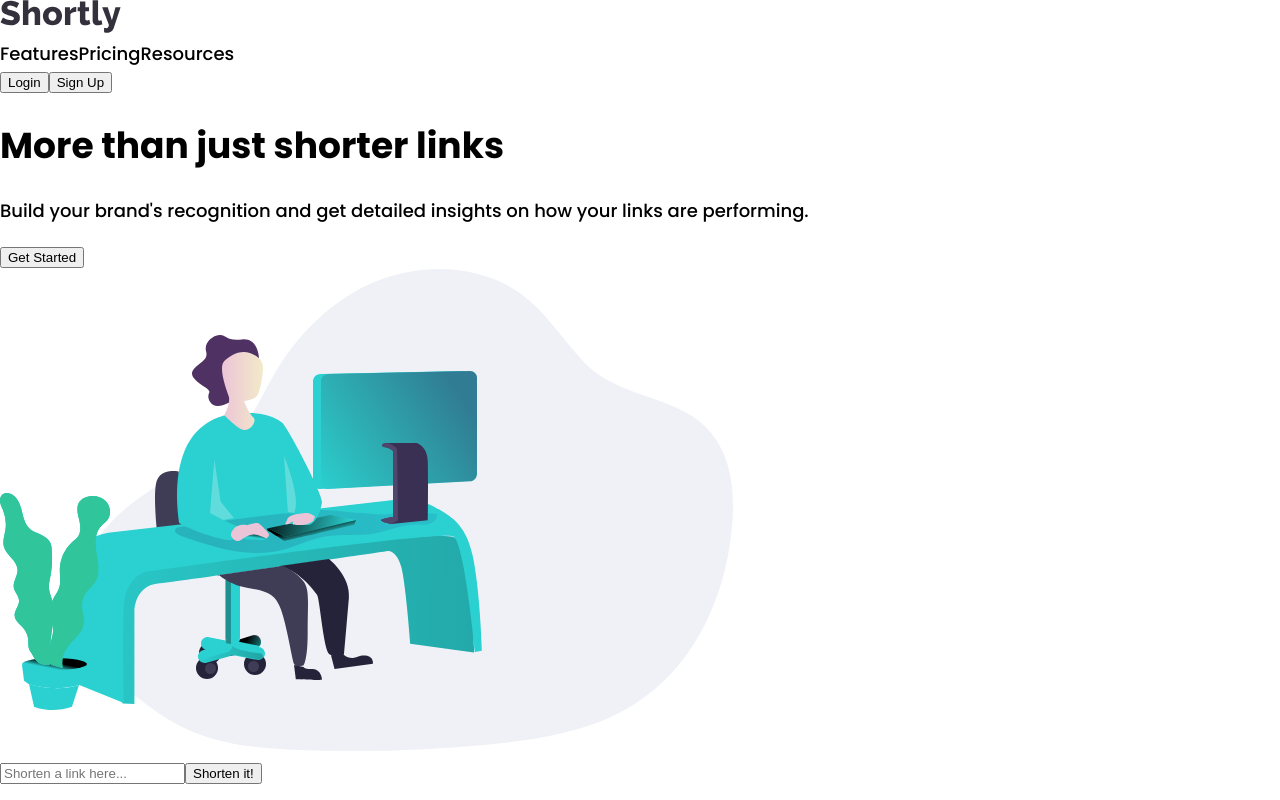
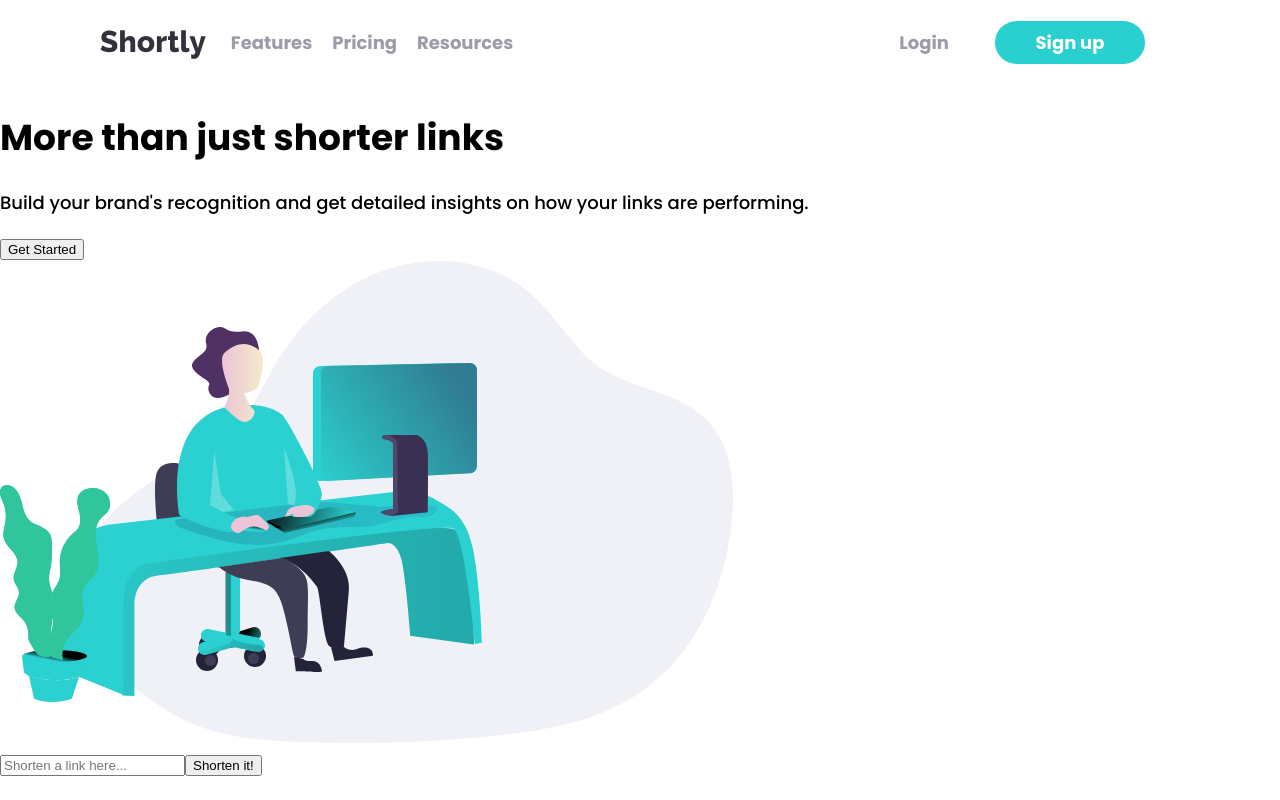
Before and after one commit to yogmel/shortly-test, a Next.js app: page / in a window 1280 px wide. Shown: the top 800 px of the page. Built offline with nearby package versions, Linux system fonts and the light colour scheme.

Commit message:
style: style navbar, create button and migrate to scss - Move general styles to shared/styles

```diff
--- /dev/null
+++ b/view/shared/components/Button.tsx
@@ -0,0 +1,22 @@
+import { ReactNode } from "react";
+import buttonStyles from "./styles/Button.module.scss";
+
+export enum ButtonType {
+  Primary = "primary",
+  Link = "link",
+}
+
+interface ButtonProps {
+  type: ButtonType;
+  children: ReactNode;
+}
+
+export function Button(props: ButtonProps) {
+  const { type, children } = props;
+
+  const style = buttonStyles[type];
+
+  return (
+    <button className={`${buttonStyles.button} ${style}`}>{children}</button>
+  );
+}
--- a/view/shared/components/Navbar.tsx
+++ b/view/shared/components/Navbar.tsx
@@ -1,16 +1,41 @@
 import Link from "next/link";
-import React from "react";
+import React, { useCallback, useState } from "react";
 import Image from "next/image";
 import Logo from "./../assets/images/logo.svg";
+import navbarStyles from "./styles/Navbar.module.scss";
+import layoutStyles from "./../styles/Layout.module.scss";
+import { Button, ButtonType } from "./Button";
 
 export default function Navbar() {
+  const [mobileMenuOpen, setMobileMenuOpen] = useState(false);
+
+  const toggleMobileMenu = useCallback(() => {
+    setMobileMenuOpen(!mobileMenuOpen);
+  }, [mobileMenuOpen]);
+
   return (
-    <section>
+    <section className={`${layoutStyles.grid} ${navbarStyles.navbar}`}>
       <Link href="/">
+        <a className={navbarStyles.logo}>
           <Image src={Logo} alt="Shortly logo" />
+        </a>
       </Link>
 
-      <nav>
+      <button
+        className={navbarStyles.mobileNavButton}
+        onClick={toggleMobileMenu}
+      >
+        <span></span>
+        <span></span>
+        <span></span>
+      </button>
+
+      <div
+        className={
+          mobileMenuOpen ? navbarStyles.navMenuActive : navbarStyles.navMenu
+        }
+      >
+        <nav className={navbarStyles.navLinks}>
           <Link href="/">
             <a>Features</a>
           </Link>
@@ -22,9 +47,12 @@ export default function Navbar() {
           </Link>
         </nav>
 
-      <div>
-        <button>Login</button>
-        <button>Sign Up</button>
+        <hr className={navbarStyles.divider} />
+
+        <div className={navbarStyles.loginButtons}>
+          <Button type={ButtonType.Link}>Login</Button>
+          <Button type={ButtonType.Primary}>Sign up</Button>
+        </div>
       </div>
     </section>
   );
--- a/view/shared/components/index.ts
+++ b/view/shared/components/index.ts
@@ -1,2 +1,3 @@
 export { default as Navbar } from "./Navbar";
 export { default as Footer } from "./Footer";
+export * from "./Button";
--- /dev/null
+++ b/view/shared/components/styles/Button.module.scss
@@ -0,0 +1,28 @@
+.button {
+  cursor: pointer;
+  border: none;
+  font-weight: bold;
+  font-size: 1.8rem;
+  font-family: "Poppins", sans-serif;
+  background-color: transparent;
+}
+
+.primary {
+  background-color: var(--cyan);
+  color: var(--white);
+  width: 100%;
+  padding: 0.8rem 0;
+  border-radius: 2.5rem;
+
+  &:hover {
+    background-color: hsla(var(--cyanOpacity), 0.5);
+  }
+}
+
+.link {
+  color: var(--gray-violet);
+
+  &:hover {
+    color: var(--darker-violet);
+  }
+}
--- /dev/null
+++ b/view/shared/components/styles/Navbar.module.scss
@@ -0,0 +1,113 @@
+@import "./../../styles/constants.scss";
+
+.logo {
+  @media screen and (min-width: $desktop-breakpoint) {
+    margin-top: 1rem;
+  }
+}
+
+.navbar {
+  display: flex;
+  justify-content: space-between;
+  align-items: flex-start;
+  position: relative;
+  z-index: 10;
+  @media screen and (min-width: $desktop-breakpoint) {
+    align-items: center;
+  }
+}
+
+.navMenu {
+  display: none;
+  @media screen and (min-width: $desktop-breakpoint) {
+    display: flex;
+    flex-basis: 100%;
+    margin: 0 1.5rem;
+  }
+}
+
+.navMenuActive {
+  display: block;
+  position: absolute;
+  top: 70px;
+  width: calc(100% - 4rem);
+  background: var(--dark-violet);
+  border-radius: 8px;
+  padding: 2rem;
+}
+
+.navLinks {
+  display: flex;
+  flex-direction: column;
+  align-items: center;
+  color: white;
+  font-weight: bold;
+
+  & > a {
+    margin: 1rem 0;
+    @media screen and (min-width: $desktop-breakpoint) {
+      margin: 0 1rem;
+    }
+
+    &:hover {
+      color: var(--darker-violet);
+    }
+
+    &:last-child {
+      margin-bottom: 2rem;
+      @media screen and (min-width: $desktop-breakpoint) {
+        margin-bottom: 0;
+      }
+    }
+  }
+
+  @media screen and (min-width: $desktop-breakpoint) {
+    color: var(--gray-violet);
+    flex-direction: row;
+  }
+}
+
+.divider {
+  border: none;
+  border-top: 1px solid var(--gray-violet);
+}
+
+.loginButtons {
+  display: flex;
+  flex-direction: column;
+  align-items: center;
+  padding: 1.5rem;
+  @media screen and (min-width: $desktop-breakpoint) {
+    flex-direction: row;
+    justify-content: flex-end;
+    margin: 0;
+    padding: 0;
+    flex-basis: 35%;
+  }
+
+  & > button {
+    margin: 1rem 0;
+    @media screen and (min-width: $desktop-breakpoint) {
+      margin: 0 2rem;
+      max-width: 15rem;
+    }
+  }
+}
+
+.mobileNavButton {
+  background: none;
+  border: none;
+  display: flex;
+  flex-direction: column;
+  justify-content: center;
+  cursor: pointer;
+  @media screen and (min-width: $desktop-breakpoint) {
+    display: none;
+  }
+
+  & > span {
+    width: 2rem;
+    border: 2px solid var(--gray-violet);
+    margin: 2px;
+  }
+}
--- /dev/null
+++ b/view/shared/styles/Layout.module.scss
@@ -0,0 +1,9 @@
+@import "./constants.scss";
+
+.grid {
+  padding: 2rem;
+  @media screen and (min-width: $desktop-breakpoint) {
+    max-width: 112rem;
+    margin: 0 auto;
+  }
+}
--- /dev/null
+++ b/view/shared/styles/constants.scss
@@ -0,0 +1,3 @@
+/* breakpoints */
+$mobile-breakpoint: 375px;
+$desktop-breakpoint: 800px;
--- a/styles/globals.css
+++ b/view/shared/styles/globals.scss
@@ -21,15 +21,15 @@ a {
 
 :root {
   /* colors */
+  --white: white;
   --cyan: hsl(180, 66%, 49%);
   --dark-violet: hsl(257, 27%, 26%);
   --red: hsl(0, 87%, 67%);
   --gray: hsl(0, 0%, 75%);
   --gray-violet: hsl(257, 7%, 63%);
   --dark-blue: hsl(255, 11%, 22%);
-  --dark-violet: hsl(260, 8%, 14%);
+  --darker-violet: hsl(260, 8%, 14%);
 
-  /* breakpoints */
-  --mobile-breakpoint: 375px;
-  --desktop-breakpoint: 1440px;
+  /* colors for opacity */
+  --cyanOpacity: 180, 66%, 49%;
 }
```
Also changed, not shown: pages/_app.tsx (+4 -4 lines). Lines whose indentation alone changed are shown as unchanged.
